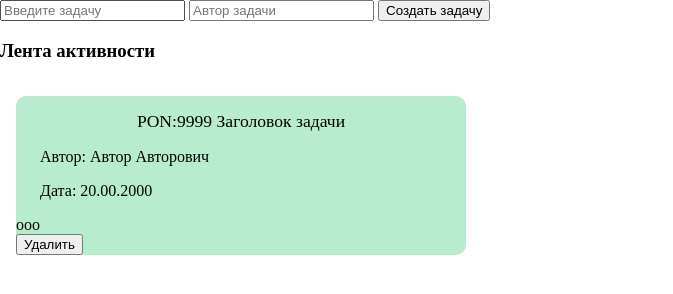
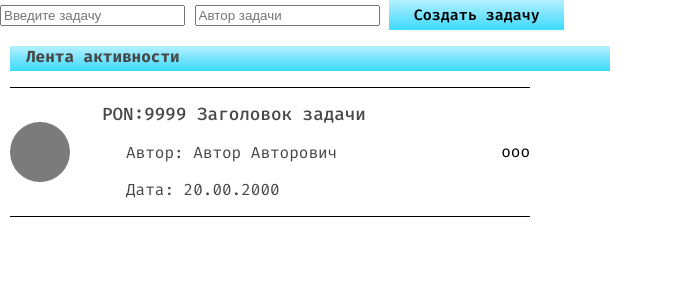
Before and after one commit to zvezdniyLord/izadacha, a website: page index.html in a window 1280 px wide. Shown: the whole page, without its empty margins (0-673 px from the left). Drawn offline with Linux system fonts and the light colour scheme.

Commit message:
Стили под новый дизайн карточки

```diff
--- a/index.css
+++ b/index.css
@@ -4,6 +4,26 @@ body {
   padding: 0;
   box-sizing: border-box;
   width: 100%;
+  font-family: 'Fira Code', monospace;
+  --color-text: #474747;
+  --color-main: linear-gradient(180deg, #B4F1FF 0%, #7DE5FC 45.83%, #3CDBFF 100%);
+}
+
+.container {
+    max-width: calc(100vw - 20px);
+    margin: 0 auto;
+}
+
+.dashboard-activity {
+    width: 600px;
+    height: 25px;
+    background: var(--color-main);
+}
+
+.dashboard-activity--title {
+    color: var(--color-text);
+    margin-left: 1rem;
+    font-size: 1rem;
 }
 
 .carts {
@@ -13,27 +33,80 @@ body {
 }
 
 .cart {
-  width: 450px;
-  min-height: 100px;
-  border-radius: 1rem;
-  margin: 1rem;
-  flex: 1 1 450;
-  border-radius: 10px;
-  background: #b7ecce;
+  width: 520px;
+  min-height: 80px;
+  margin: 1rem 1rem 1rem 0;
+  flex: 0 1 520px;
+  border-bottom: 1px solid;
+  border-top: 1px solid;
+  display: flex;
+  justify-content: space-between;
+  align-items: center;
+}
+
+.cart-block {
+    width: 100%;
+    margin-left: 2rem;
+}
+
+.img {
+    min-width: 60px;
+    min-height: 60px;
+    background-color: rgb(123, 123, 123);
+    border-radius: 60px;
 }
 
 .cart-title {
   font-size: 1.1rem;
   font-weight: 500;
-  text-align: center;
+  color: var(--color-text);
 }
 
 .cart-author {
   font-size: 1rem;
-  font-weight: 500;
+  font-weight: 400;
   margin-left: 1.5rem;
+  color: var(--color-text);
 }
 
 .cart-date {
   margin-left: 1.5rem;
+  color: var(--color-text);
 }
+
+.input-btn {
+    background: var(--color-main);
+    border: none;
+    width: 175px;
+    height: 30px;
+    font-weight: 600;
+    font-size: 15px;
+    font-family: 'Fira Code', monospace;
+    cursor: pointer;
+}
+
+.edit {
+    cursor: pointer;
+}
+
+.edit-block {
+    width: 125px;
+    height: 60px;
+    border: 1px solid;
+    position: relative;
+    top: 3rem;
+    right: 2rem;
+    display: none;
+}
+
+.db {
+    display: block;
+}
+
+.edit-block-delete {
+    cursor: pointer;
+}
+
+.delete-cart {
+    cursor: pointer;
+}
```
